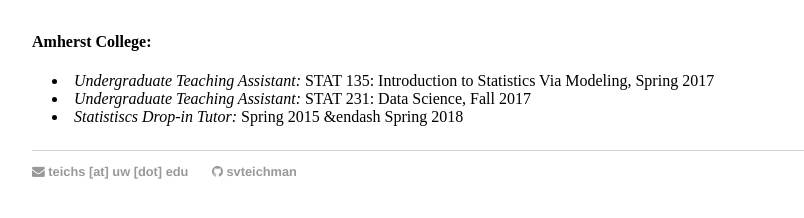
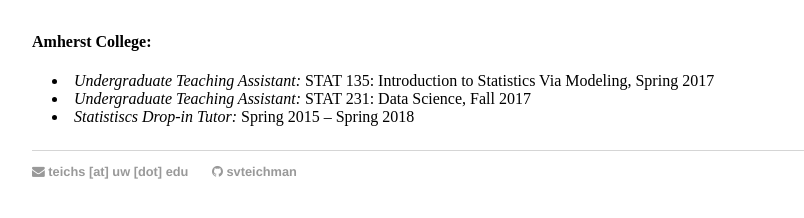
Before and after one commit to svteichman/svteichman.github.io, a Jekyll site: the page built from teaching.html, in a window 1280 px wide. Shown: the part 316-534 px from the top of the page, without its empty margins (160-964 px from the left). Built offline with Jekyll 4.4.1, drawn with Linux system fonts in a browser that asks for light colours.

Commit message:
Update teaching.html
fixing dash

```diff
--- a/teaching.html
+++ b/teaching.html
@@ -16,5 +16,5 @@
 <p class="content" style="padding:0px;margin:0px 20px 0px;">
     <li style="padding:0px;margin:0px 20px 0px;"> <i>Undergraduate Teaching Assistant:</i> STAT 135: Introduction to Statistics Via Modeling, Spring 2017 </li>
     <li style="padding:0px;margin:0px 20px 0px;"> <i>Undergraduate Teaching Assistant:</i> STAT 231: Data Science, Fall 2017 </li>
-    <li style="padding:0px;margin:0px 20px 0px;"> <i>Statistiscs Drop-in Tutor:</i> Spring 2015 &endash Spring 2018 </li>
+    <li style="padding:0px;margin:0px 20px 0px;"> <i>Statistiscs Drop-in Tutor:</i> Spring 2015 &ndash; Spring 2018 </li>
 </p>
```
